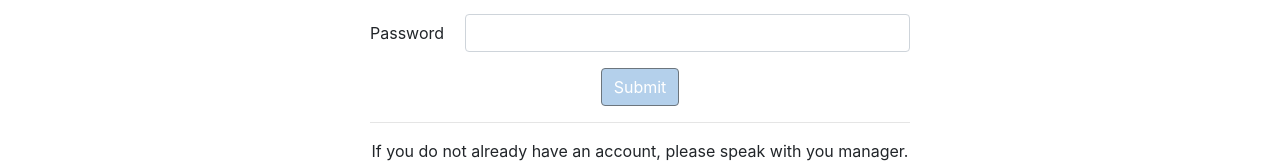
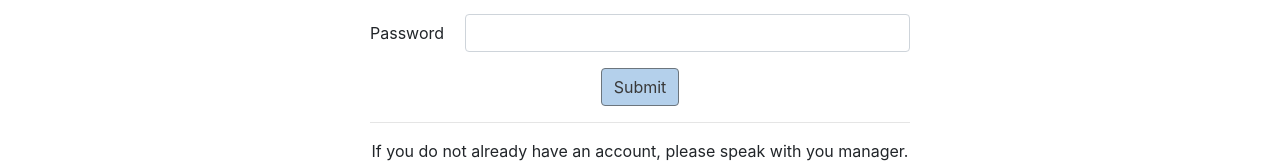
Before and after one commit to mbarrins/wagoninn-kennel, a React (Create React App) app: page /login in a window 1280 px wide. Shown: the part 441-604 px from the top of the page. Built offline with nearby package versions, Linux system fonts and the light colour scheme.

Commit message:
updated button text colour

```diff
--- a/src/index.css
+++ b/src/index.css
@@ -54,4 +54,5 @@ code {
 
 .btn-secondary {
   background-color: #b4d0eb;
+  color: #383838;
 }
```
